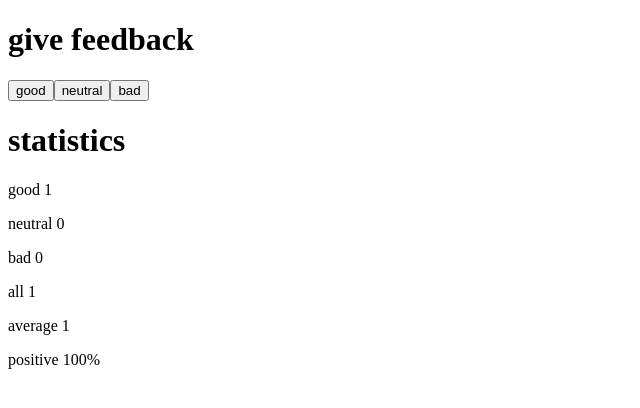
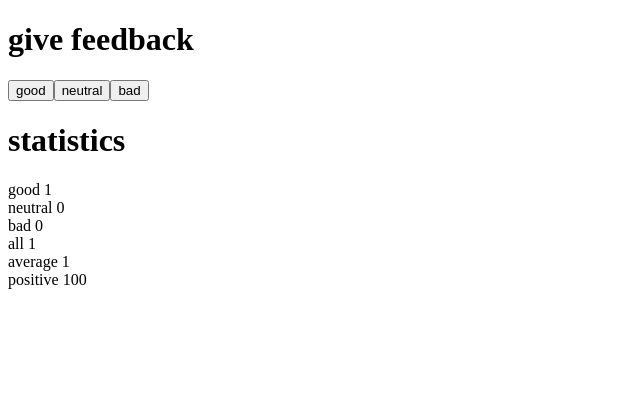
Before and after one commit to wilbret17/Full_stack_open, a React (Vite) app in the folder part1/unicafe/unicafe/: page / in a window 1280 px wide. Both pictures are taken after a click on the button "good". Shown: the top 408 px of the page, without its empty margins (0-640 px from the left). Built offline with nearby package versions, Linux system fonts and the light colour scheme.

Commit message:
Done unicafe part 5(1.10)

```diff
--- a/part1/unicafe/unicafe/src/App.jsx
+++ b/part1/unicafe/unicafe/src/App.jsx
@@ -8,6 +8,14 @@
       </div>
     )
   }
+}
+
+const StatisticsLine = (props) => {
+  return (
+    <div>
+      {props.text} {props.value}
+    </div>
+  )
 }
 
 const Statistics = (props) => {
@@ -24,17 +32,24 @@
     return (
       <div>
         <h1>statistics</h1>
-        <p>good {good}</p>
-        <p>neutral {neutral}</p>
-        <p>bad {bad}</p>
-        <p>all {good + neutral + bad}</p>
-        <p>average {(good - bad) / (good + neutral + bad)}</p>
-        <p>positive {(good / (good + neutral + bad)) * 100}%</p>
+        <StatisticsLine text="good" value={good} />
+        <StatisticsLine text="neutral" value={neutral} />
+        <StatisticsLine text="bad" value={bad} />
+        <StatisticsLine text="all" value={good + neutral + bad} />
+        <StatisticsLine text="average" value={(good - bad) / (good + neutral + bad)} />
+        <StatisticsLine text="positive" value={(good / (good + neutral + bad)) * 100} />
       </div>
     )
   }
 }
 
+const Button = (props) => {
+  return (
+    <button onClick={props.handleClick}>
+      {props.text}
+    </button>
+  )
+}
 
 const App = () => {
   // save clicks of each button to its own state
@@ -48,9 +63,9 @@
     <div>
       <header>
         <h1>give feedback</h1>
-        <button onClick={() => setGood(good + 1)}>good</button>
-        <button onClick={() => setNeutral(neutral + 1)}>neutral</button>
-        <button onClick={() => setBad(bad + 1)}>bad</button>
+        <Button handleClick={() => setGood(good + 1)} text="good" />
+        <Button handleClick={() => setNeutral(neutral + 1)}text="neutral"/>
+        <Button handleClick={() => setBad(bad + 1)}text="bad"/>
       </header>
       <Statistics good={good} neutral={neutral} bad={bad} />
     </div>
```
